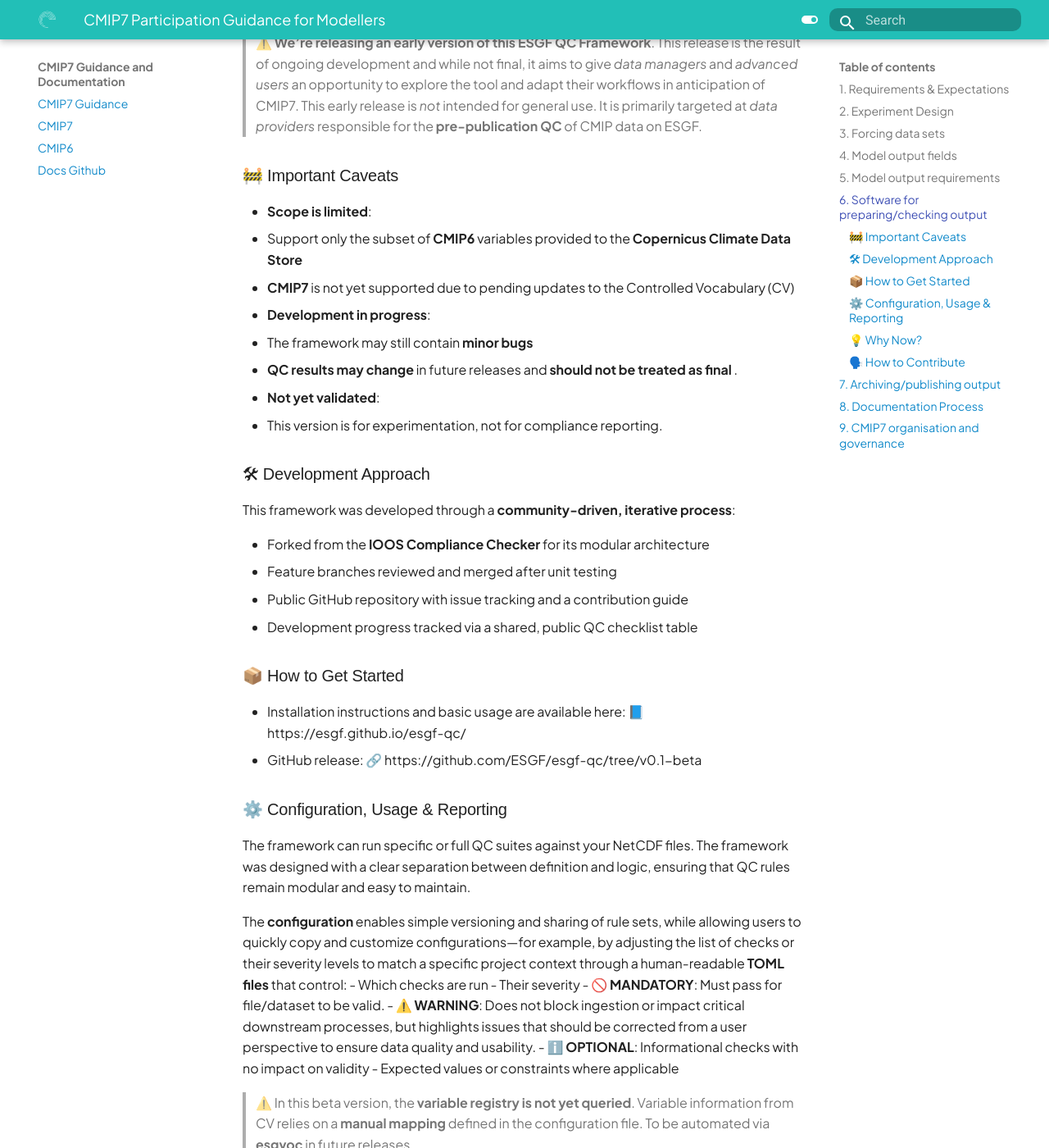
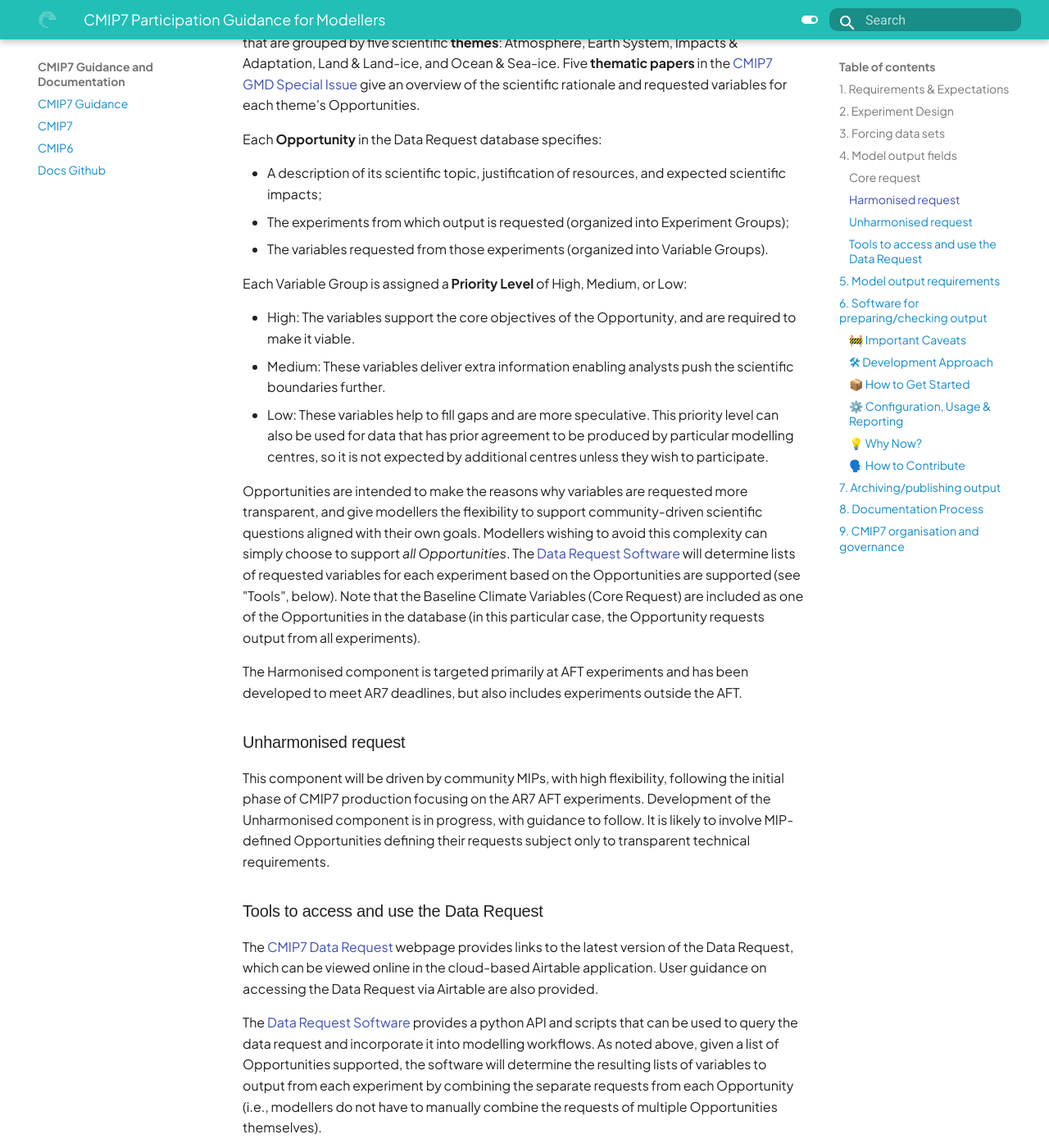
Before and after one commit to WCRP-CMIP/cmip7-guidance, an MkDocs documentation site: the page built from docs/CMIP7/guidance_for_modellers.md, in a window 1280 px wide and 1400 px high, scrolled down 1709 px. Shown: the whole window at 82% size. Built offline with MkDocs 1.6.1 and Material for MkDocs 9.7.7, drawn with Linux system fonts in a browser that asks for light colours; some web fonts are replaced; some of the changed text lies outside the part shown.

Commit message:
initial draft of guidance for modellers sec. 4: model output fields

```diff
--- a/docs/CMIP7/guidance_for_modellers.md
+++ b/docs/CMIP7/guidance_for_modellers.md
@@ -52,7 +52,55 @@ provided as early as possible):
 
 ## 2.  Experiment Design
 ## 3.  Forcing data sets
+
 ## 4.  Model output fields
+
+The [CMIP7 Data Request](https://wcrp-cmip.org/cmip-phases/cmip7/cmip7-data-request/) specifies the model output variables should be saved from each of the CMIP7 experiments. The Data Request is structured into three main components: **Core**, **Harmonised**, and **Unharmonised**. It is further subdivided into **Opportunities**, which encapsulate scientific goals and the model output needed to achieve them.
+
+### Core request
+
+This component of the CMIP7 Data Request comprises of core list of 135 variables that are **requested from all experiments**.
+These model output variables, referred to as the Baseline Climate Variables, enable evaluation of climate simulations across CMIP phases and MIP experiments as described in [Juckes et al. (2025)](https://doi.org/10.5194/gmd-18-2639-2025).
+To promote their consistent availability across the ESGF archive, modellers are requested to provide these variables with highest priority.
+
+### Harmonised request
+
+The Harmonised component of the CMIP7 Data Request is organized into 46 **Opportunities** that are grouped by five scientific **themes**: Atmosphere, Earth System, Impacts & Adaptation, Land & Land-ice, and Ocean & Sea-ice.
+Five **thematic papers** in the [CMIP7 GMD Special Issue](https://gmd.copernicus.org/articles/special_issue1315.html) give an overview of the scientific rationale and requested variables for each theme's Opportunities.
+
+Each **Opportunity** in the Data Request database specifies:
+
+- A description of its scientific topic, justification of resources, and expected scientific impacts;
+- The experiments from which output is requested (organized into Experiment Groups);
+- The variables requested from those experiments (organized into Variable Groups).
+
+Each Variable Group is assigned a **Priority Level** of High, Medium, or Low:
+
+- High: The variables support the core objectives of the Opportunity, and are required to make it viable.
+- Medium: These variables deliver extra information enabling analysts push the scientific boundaries further.
+- Low: These variables help to fill gaps and are more speculative. This priority level can also be used for data that has prior agreement to be produced by particular modelling centres, so it is not expected by additional centres unless they wish to participate.
+
+Opportunities are intended to make the reasons why variables are requested more transparent, and give modellers the flexibility to support community-driven scientific questions aligned with their own goals.
+Modellers wishing to avoid this complexity can simply choose to support *all Opportunities*.
+The [Data Request Software](https://github.com/CMIP-Data-Request/CMIP7_DReq_software) will determine lists of requested variables for each experiment based on the Opportunities are supported (see "Tools", below).
+Note that the Baseline Climate Variables (Core Request) are included as one of the Opportunities in the database (in this particular case, the Opportunity requests output from all experiments).
+
+The Harmonised component is targeted primarily at AFT experiments and has been developed to meet AR7 deadlines, but also includes experiments outside the AFT.
+
+### Unharmonised request
+
+This component will be driven by community MIPs, with high flexibility, following the initial phase of CMIP7 production focusing on the AR7 AFT experiments.
+Development of the Unharmonised component is in progress, with guidance to follow.
+It is likely to involve MIP-defined Opportunities defining their requests subject only to transparent technical requirements.
+
+### Tools to access and use the Data Request
+
+The [CMIP7 Data Request](https://wcrp-cmip.org/cmip-phases/cmip7/cmip7-data-request/) webpage provides links to the latest version of the Data Request, which can be viewed online in the cloud-based Airtable application. User guidance on accessing the Data Request via Airtable are also provided.
+
+The [Data Request Software](https://github.com/CMIP-Data-Request/CMIP7_DReq_software) provides a python API and scripts that can be used to query the data request and incorporate it into modelling workflows.
+As noted above, given a list of Opportunities supported, the software will determine the resulting lists of variables to output from each experiment by combining the separate requests from each Opportunity (i.e., modellers do not have to manually combine the requests of multiple Opportunities themselves).
+
+
 ## 5.  Model output requirements
 ## 6.  Software for preparing/checking output
 
```
